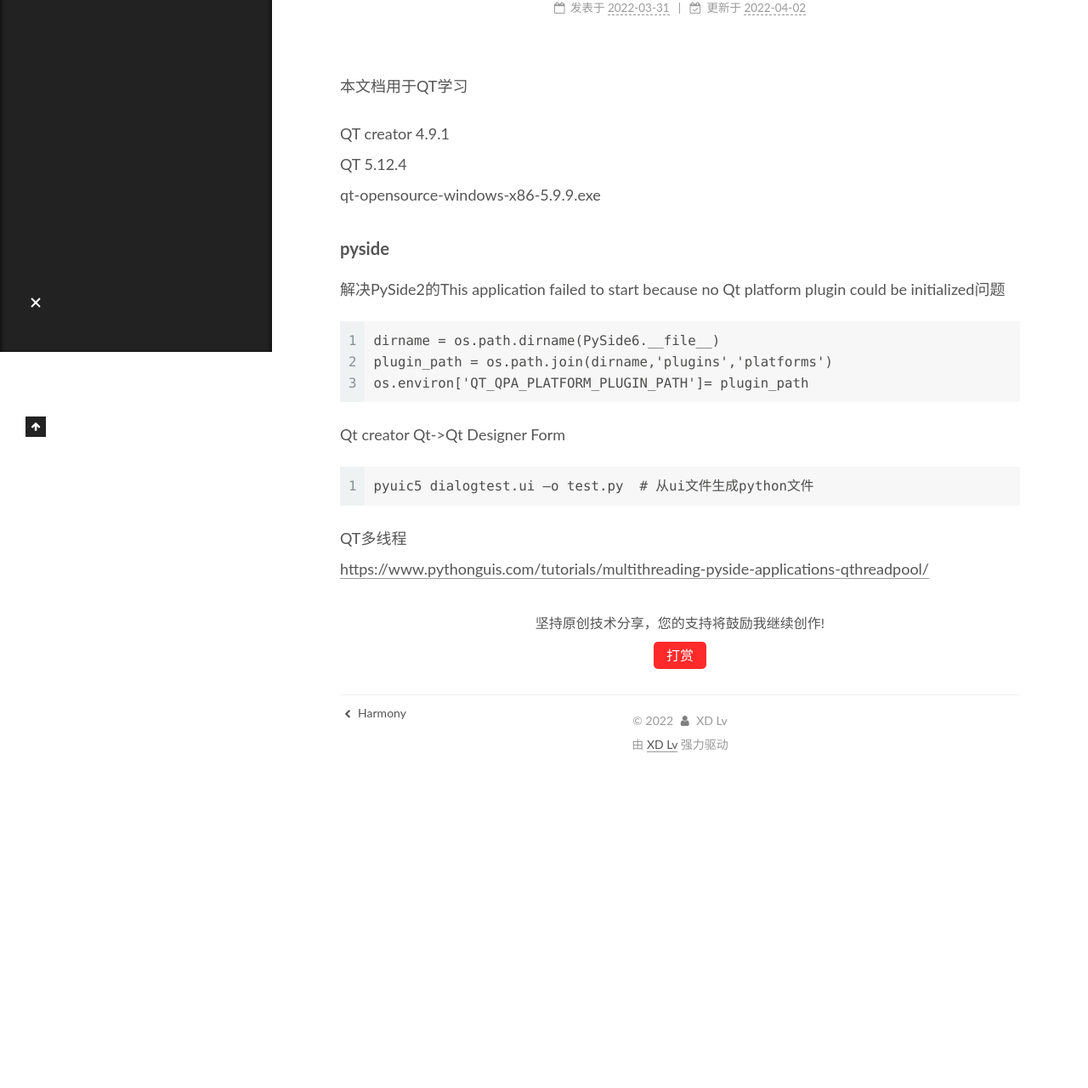
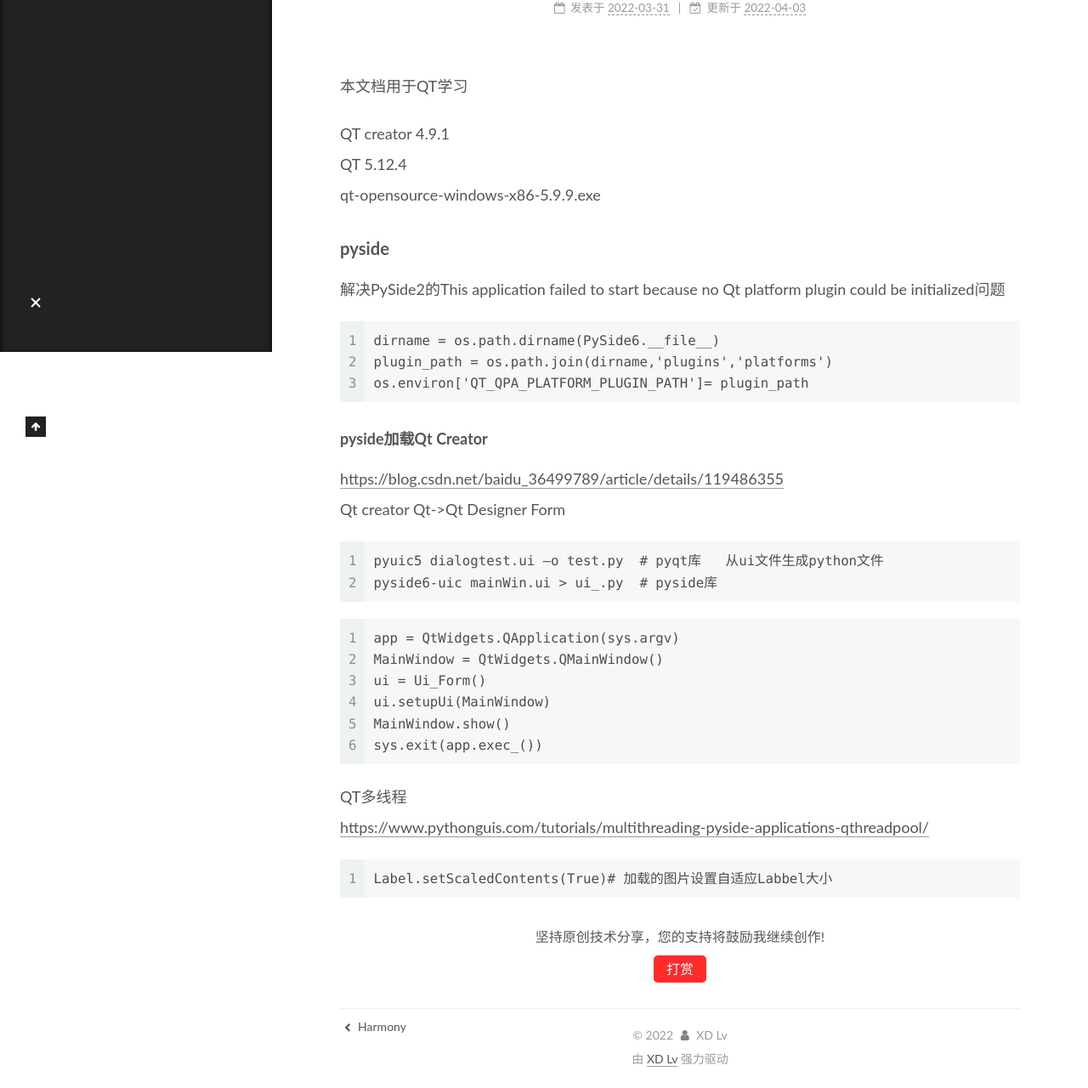
Before and after one commit to lxdfrank/lxdfrank.github.io, a plain HTML site: page 2022/03/31/QT知识/index.html in a window 1280 px wide. Shown: the part 386-1666 px from the top of the page at 85% size. Before the commit the page ends 1296 px from the top, so only its background shows below. Drawn offline with Linux system fonts and the light colour scheme.

Commit message:
Site updated: 2022-04-03 15:25:41

```diff
--- a/2022/03/31/QT知识/index.html
+++ b/2022/03/31/QT知识/index.html
@@ -28,7 +28,7 @@
 <meta property="og:description" content="本文档用于QT学习">
 <meta property="og:locale" content="zh_CN">
 <meta property="article:published_time" content="2022-03-31T08:39:56.000Z">
-<meta property="article:modified_time" content="2022-04-02T15:02:09.733Z">
+<meta property="article:modified_time" content="2022-04-03T07:24:49.475Z">
 <meta property="article:author" content="XD Lv">
 <meta name="twitter:card" content="summary">
 
@@ -191,7 +191,7 @@
                   <i class="fa fa-calendar-check-o"></i>
                 </span>
                 <span class="post-meta-item-text">更新于</span>
-                <time title="修改时间：2022-04-02 23:02:09" itemprop="dateModified" datetime="2022-04-02T23:02:09+08:00">2022-04-02</time>
+                <time title="修改时间：2022-04-03 15:24:49" itemprop="dateModified" datetime="2022-04-03T15:24:49+08:00">2022-04-03</time>
               </span>
 
 
@@ -210,11 +210,12 @@
 <p>QT creator 4.9.1<br>QT 5.12.4<br>qt-opensource-windows-x86-5.9.9.exe</p>
 <h4 id="pyside"><a href="#pyside" class="headerlink" title="pyside"></a>pyside</h4><p>解决PySide2的This application failed to start because no Qt platform plugin could be initialized问题</p>
 <figure class="highlight plain"><table><tr><td class="gutter"><pre><span class="line">1</span><br><span class="line">2</span><br><span class="line">3</span><br></pre></td><td class="code"><pre><span class="line">dirname &#x3D; os.path.dirname(PySide6.__file__)</span><br><span class="line">plugin_path &#x3D; os.path.join(dirname,&#39;plugins&#39;,&#39;platforms&#39;)</span><br><span class="line">os.environ[&#39;QT_QPA_PLATFORM_PLUGIN_PATH&#39;]&#x3D; plugin_path</span><br></pre></td></tr></table></figure>
-
-<p>Qt creator Qt-&gt;Qt Designer Form</p>
-<figure class="highlight plain"><table><tr><td class="gutter"><pre><span class="line">1</span><br></pre></td><td class="code"><pre><span class="line">pyuic5 dialogtest.ui –o test.py  # 从ui文件生成python文件</span><br></pre></td></tr></table></figure>
+<h5 id="pyside加载Qt-Creator"><a href="#pyside加载Qt-Creator" class="headerlink" title="pyside加载Qt Creator"></a>pyside加载Qt Creator</h5><p><a href="https://blog.csdn.net/baidu_36499789/article/details/119486355" target="_blank" rel="noopener">https://blog.csdn.net/baidu_36499789/article/details/119486355</a><br>Qt creator Qt-&gt;Qt Designer Form</p>
+<figure class="highlight plain"><table><tr><td class="gutter"><pre><span class="line">1</span><br><span class="line">2</span><br></pre></td><td class="code"><pre><span class="line">pyuic5 dialogtest.ui –o test.py  # pyqt库   从ui文件生成python文件</span><br><span class="line">pyside6-uic mainWin.ui &gt; ui_.py  # pyside库</span><br></pre></td></tr></table></figure>
+<figure class="highlight python"><table><tr><td class="gutter"><pre><span class="line">1</span><br><span class="line">2</span><br><span class="line">3</span><br><span class="line">4</span><br><span class="line">5</span><br><span class="line">6</span><br></pre></td><td class="code"><pre><span class="line">app = QtWidgets.QApplication(sys.argv)</span><br><span class="line">MainWindow = QtWidgets.QMainWindow()</span><br><span class="line">ui = Ui_Form()</span><br><span class="line">ui.setupUi(MainWindow)</span><br><span class="line">MainWindow.show()</span><br><span class="line">sys.exit(app.exec_())</span><br></pre></td></tr></table></figure>
 
 <p>QT多线程<br><a href="https://www.pythonguis.com/tutorials/multithreading-pyside-applications-qthreadpool/" target="_blank" rel="noopener">https://www.pythonguis.com/tutorials/multithreading-pyside-applications-qthreadpool/</a></p>
+<figure class="highlight plain"><table><tr><td class="gutter"><pre><span class="line">1</span><br></pre></td><td class="code"><pre><span class="line">Label.setScaledContents(True)# 加载的图片设置自适应Labbel大小</span><br></pre></td></tr></table></figure>
 
     </div>
 
@@ -308,7 +309,7 @@
 
       <!--noindex-->
       <div class="post-toc-wrap sidebar-panel">
-          <div class="post-toc motion-element"><ol class="nav"><li class="nav-item nav-level-4"><a class="nav-link" href="#pyside"><span class="nav-number">1.</span> <span class="nav-text">pyside</span></a></li></ol></div>
+          <div class="post-toc motion-element"><ol class="nav"><li class="nav-item nav-level-4"><a class="nav-link" href="#pyside"><span class="nav-number">1.</span> <span class="nav-text">pyside</span></a><ol class="nav-child"><li class="nav-item nav-level-5"><a class="nav-link" href="#pyside加载Qt-Creator"><span class="nav-number">1.1.</span> <span class="nav-text">pyside加载Qt Creator</span></a></li></ol></li></ol></div>
       </div>
       <!--/noindex-->
 
```
Also changed, not shown: index.html (+1 -1 lines).
